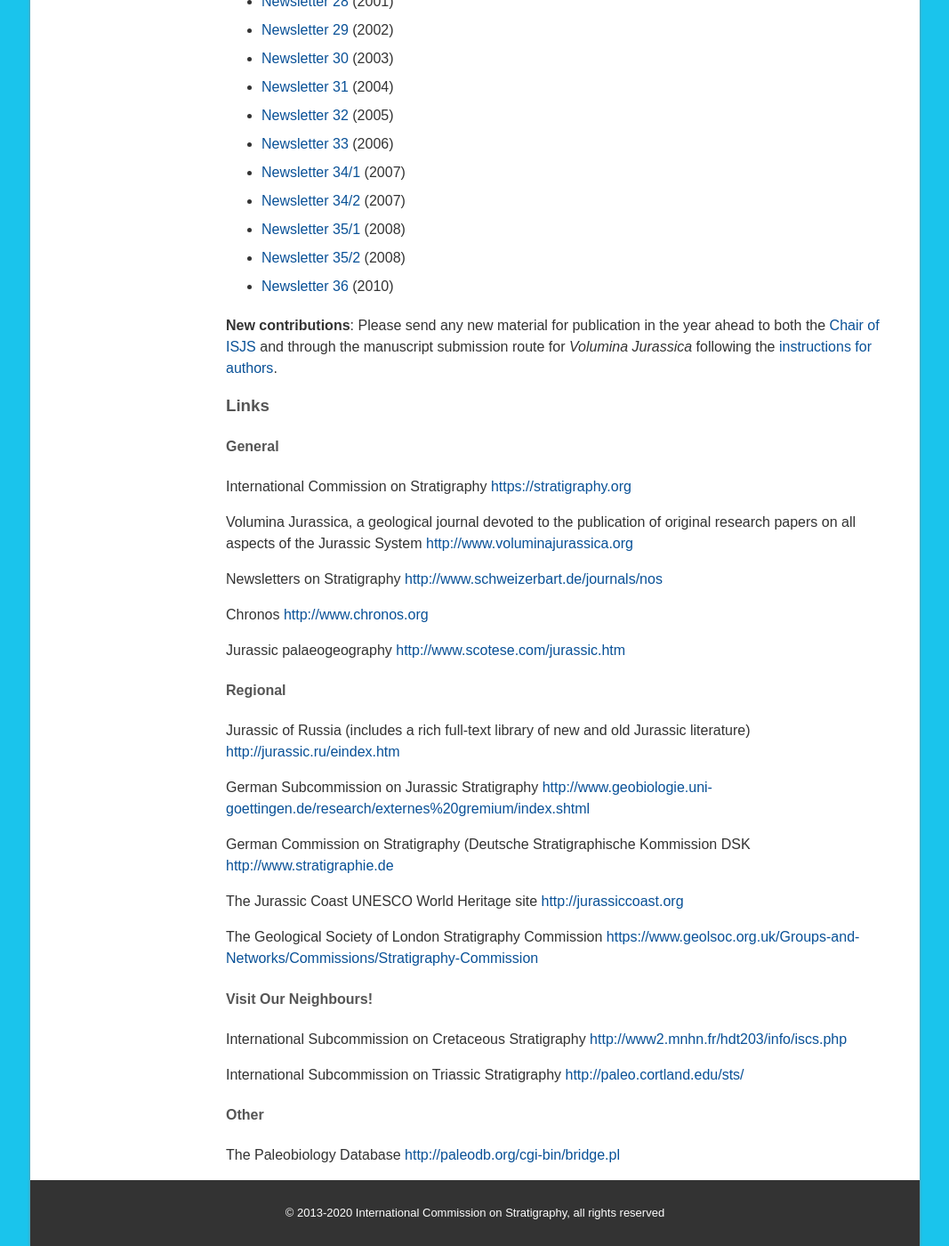
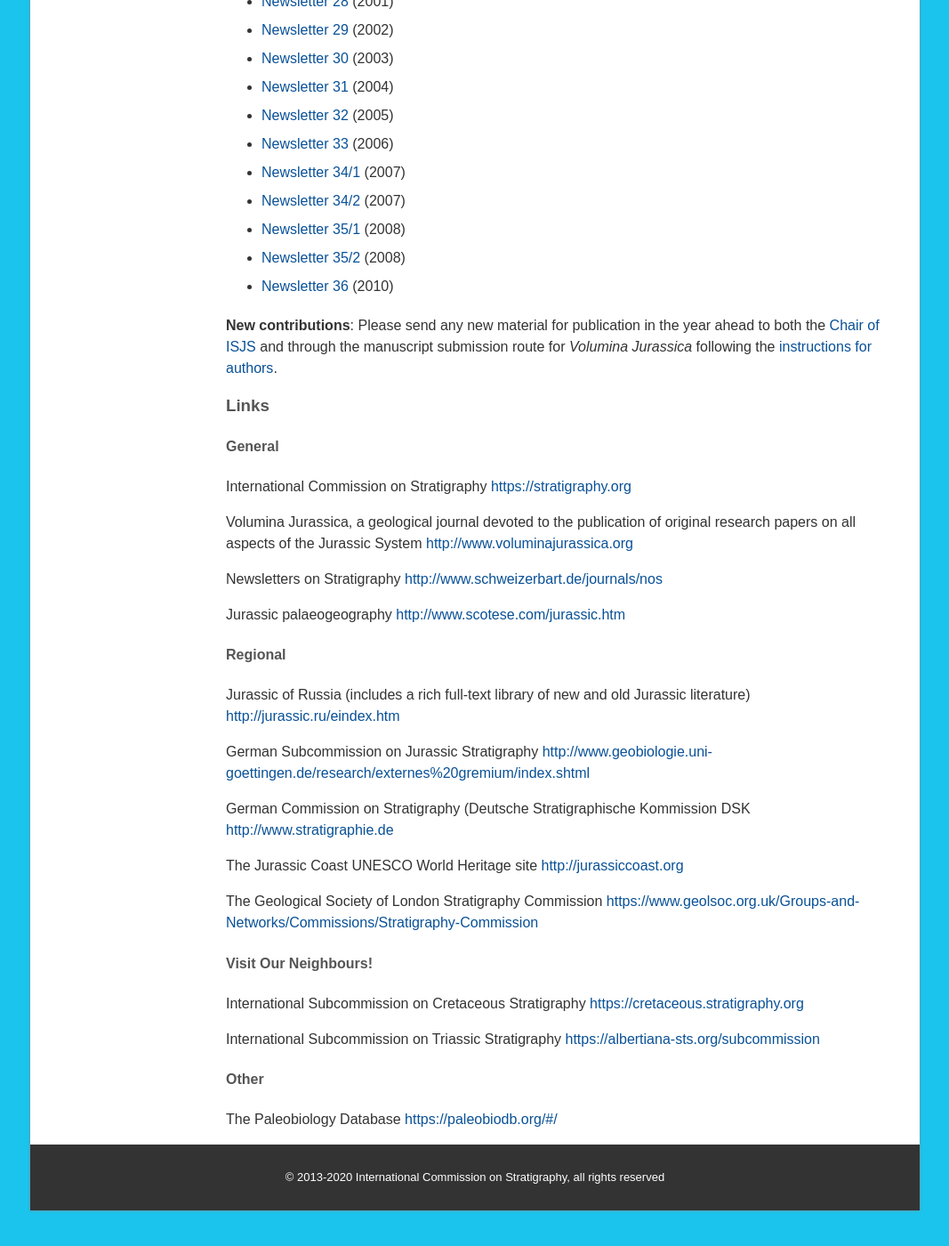
Before and after one commit to i-c-stratigraphy/subcommission-jurassic, a Jekyll site: the page built from pages/resources.md, in a window 1280 px wide and 1400 px high, scrolled down 1635 px. Shown: the whole window at 89% size, without its empty margins (106-1173 px from the left). Built offline with Jekyll 4.4.1, drawn with Linux system fonts in a browser that asks for light colours; after the commit the page ends 2995 px from its top, so only the background shows below that; part of the change alters nothing that is shown.

Commit message:
Update resources.md
Updating of links

```diff
--- a/pages/resources.md
+++ b/pages/resources.md
@@ -28,7 +28,7 @@ Ogg, J.G. Timescale Creator [online] Available at <https://engineering.purdue.ed
 
 ### Newsletters
 
-At least one newsletter was produced almost every year from when the subcommission started in 1978 until 2010. These newsletters report on research related to the recognition of GSSPs, and any other science relevant to the Jurassic. From 2010 this information has been published in _[Volumina Jurassica](https://vjs.pgi.gov.pl/)_ instead.
+At least one newsletter was produced almost every year from when the subcommission started in 1978 until 2010. These newsletters report on research related to the recognition of GSSPs, and any other science relevant to the Jurassic. From 2010 this information has been published in _[Volumina Jurassica](https://vjs.pgi.gov.pl)_ instead.
 
 The ISJS Newsletters from 1978 to 1988 and from 1999 to 2010 are available for download below:
 
@@ -70,8 +70,6 @@ Volumina Jurassica, a geological journal devoted to the publication of original
 
 Newsletters on Stratigraphy <http://www.schweizerbart.de/journals/nos>
 
-Chronos <http://www.chronos.org>
-
 Jurassic palaeogeography <http://www.scotese.com/jurassic.htm>
 
 #### Regional
@@ -88,10 +86,10 @@ The Geological Society of London Stratigraphy Commission <https://www.geolsoc.or
 
 #### Visit Our Neighbours!
 
-International Subcommission on Cretaceous Stratigraphy <http://www2.mnhn.fr/hdt203/info/iscs.php>
+International Subcommission on Cretaceous Stratigraphy <https://cretaceous.stratigraphy.org>
 
-International Subcommission on Triassic Stratigraphy <http://paleo.cortland.edu/sts/>
+International Subcommission on Triassic Stratigraphy <https://albertiana-sts.org/subcommission>
 
 #### Other
 
-The Paleobiology Database <http://paleodb.org/cgi-bin/bridge.pl>
+The Paleobiology Database <https://paleobiodb.org/#/>
```
